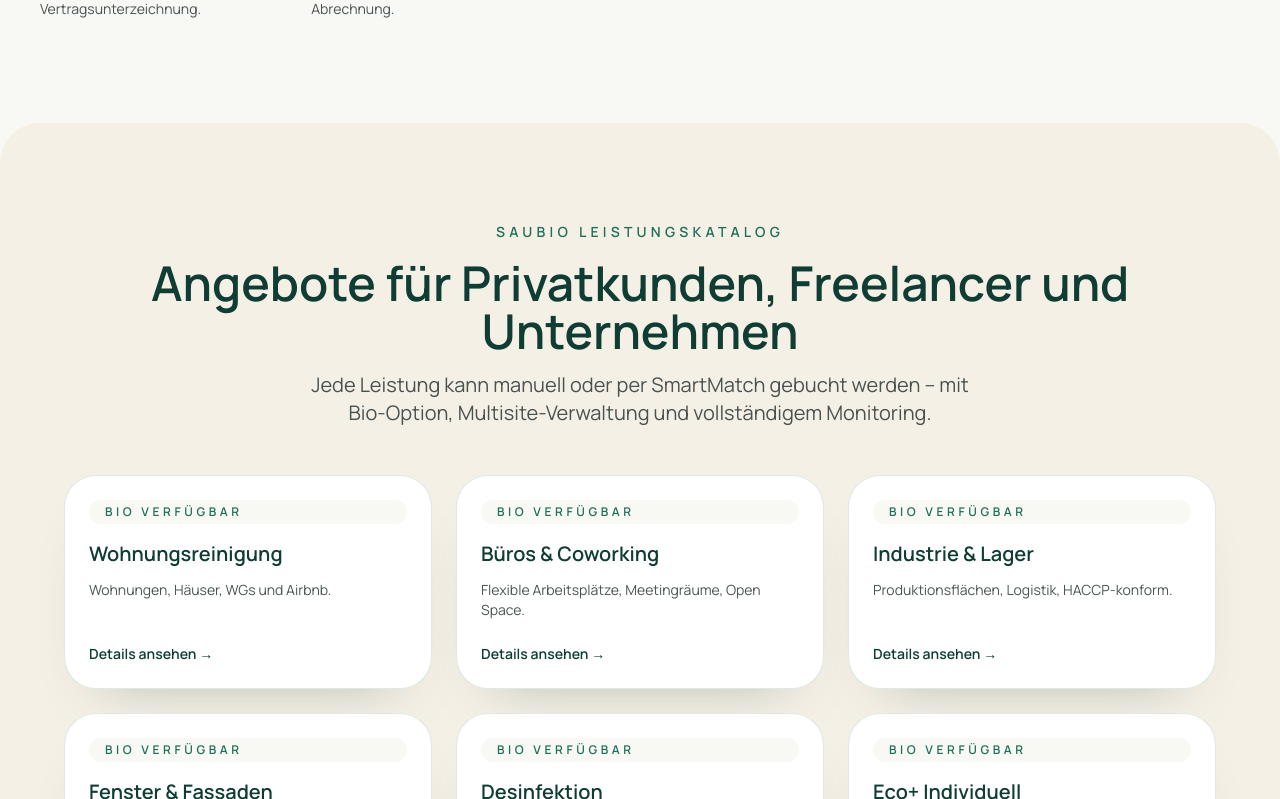
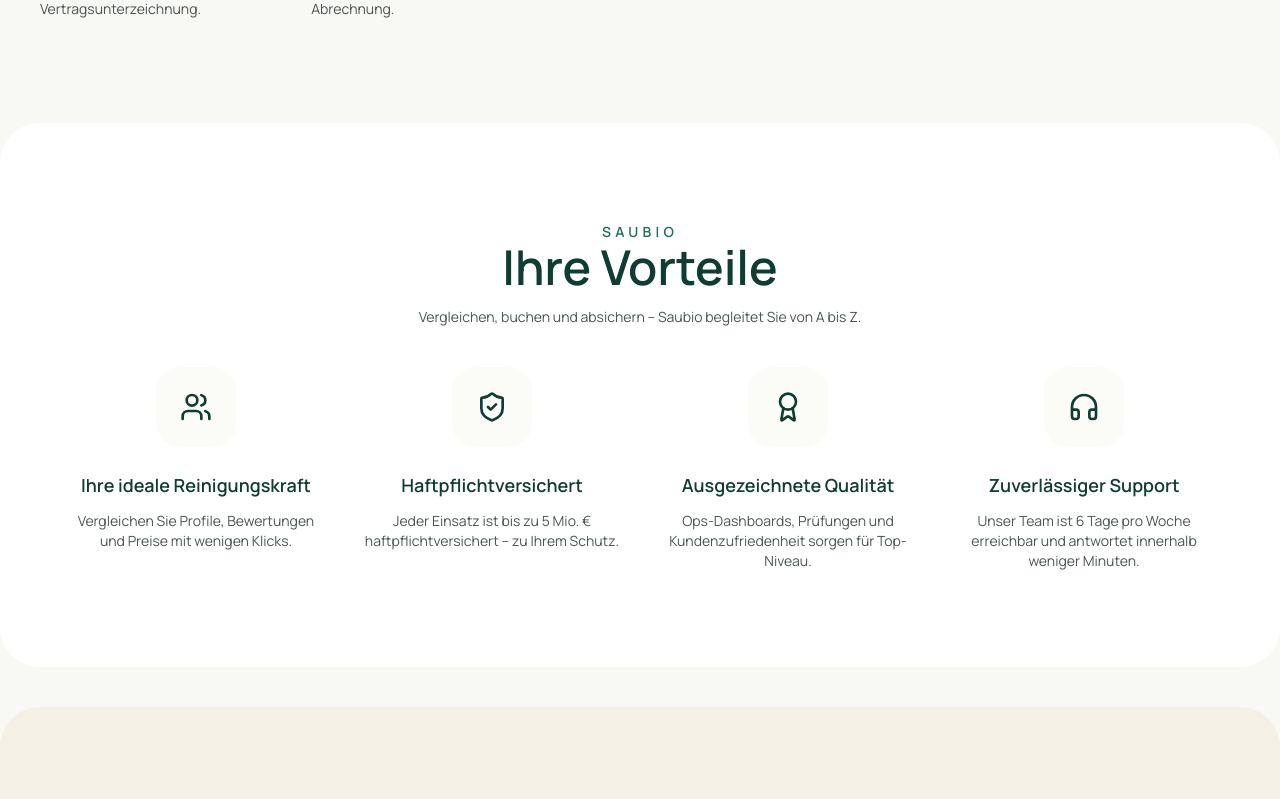
Before and after one commit to princeblack/saubio-frontend, a Next.js app: page / in a window 1280 px wide. Shown: the part 2081-2880 px from the top of the page. Built offline with nearby package versions, Linux system fonts and the light colour scheme; what world-countries would draw is missing.

Commit message:
feat: add benefits section

```diff
--- a/libs/config/src/locales/de/translation.json
+++ b/libs/config/src/locales/de/translation.json
@@ -16,6 +16,27 @@
       "company": "Firmenbereich",
       "admin": "Admin-Console",
       "employee": "Operations-Konsole"
+    }
+  },
+  "benefits": {
+    "heading": "Saubio",
+    "title": "Ihre Vorteile",
+    "description": "Vergleichen, buchen und absichern – Saubio begleitet Sie von A bis Z.",
+    "match": {
+      "title": "Ihre ideale Reinigungskraft",
+      "body": "Vergleichen Sie Profile, Bewertungen und Preise mit wenigen Klicks."
+    },
+    "insured": {
+      "title": "Haftpflichtversichert",
+      "body": "Jeder Einsatz ist bis zu 5 Mio. € haftpflichtversichert – zu Ihrem Schutz."
+    },
+    "quality": {
+      "title": "Ausgezeichnete Qualität",
+      "body": "Ops-Dashboards, Prüfungen und Kundenzufriedenheit sorgen für Top-Niveau."
+    },
+    "support": {
+      "title": "Zuverlässiger Support",
+      "body": "Unser Team ist 6 Tage pro Woche erreichbar und antwortet innerhalb weniger Minuten."
     }
   },
   "promo": {
--- a/libs/config/src/locales/en/translation.json
+++ b/libs/config/src/locales/en/translation.json
@@ -16,6 +16,27 @@
       "company": "Company space",
       "admin": "Admin console",
       "employee": "Operations console"
+    }
+  },
+  "benefits": {
+    "heading": "Saubio",
+    "title": "Your benefits",
+    "description": "Compare, insure and manage your cleaning projects effortlessly.",
+    "match": {
+      "title": "Ideal provider",
+      "body": "Browse profiles, ratings and prices to select the perfect fit."
+    },
+    "insured": {
+      "title": "Insured service",
+      "body": "Every mission is backed by Saubio’s liability coverage up to €5 million."
+    },
+    "quality": {
+      "title": "Trusted quality",
+      "body": "Ops dashboards, audits and satisfaction metrics keep the bar high."
+    },
+    "support": {
+      "title": "Responsive support",
+      "body": "Customer care available 6 days a week via e-mail, phone or WhatsApp."
     }
   },
   "promo": {
--- a/libs/config/src/locales/fr/translation.json
+++ b/libs/config/src/locales/fr/translation.json
@@ -16,6 +16,27 @@
       "company": "Espace entreprise",
       "admin": "Back-office admin",
       "employee": "Console opérations"
+    }
+  },
+  "benefits": {
+    "heading": "Saubio",
+    "title": "Vos avantages",
+    "description": "Comparez, assurez et pilotez votre nettoyage en toute tranquillité.",
+    "match": {
+      "title": "Le bon prestataire",
+      "body": "Comparez profils, notes et tarifs pour retenir l’équipe idéale."
+    },
+    "insured": {
+      "title": "Assurance incluse",
+      "body": "Chaque mission est couverte par notre assurance responsabilité jusqu’à 5 M€."
+    },
+    "quality": {
+      "title": "Qualité reconnue",
+      "body": "Tableau de bord Ops, audits réguliers et indicateurs de satisfaction."
+    },
+    "support": {
+      "title": "Support réactif",
+      "body": "Équipe Saubio disponible 6 j/7 par e-mail, téléphone ou WhatsApp."
     }
   },
   "promo": {
--- a/src/app/page.tsx
+++ b/src/app/page.tsx
@@ -1,5 +1,6 @@
 import {
   AboutSection,
+  BenefitsSection,
   FinalCta,
   HeroSection,
   HowItWorks,
@@ -21,6 +22,7 @@
         <HeroSection />
         <HowItWorks />
         <AboutSection />
+        <BenefitsSection />
         <ServiceGrid />
         <MatchingModes />
         <Testimonials />
--- /dev/null
+++ b/src/components/landing/BenefitsSection.tsx
@@ -0,0 +1,37 @@
+'use client';
+
+import { SectionContainer, SectionHeading, SectionTitle } from '@saubio/ui';
+import { useTranslation } from 'react-i18next';
+import { Award, Headphones, ShieldCheck, Users } from 'lucide-react';
+
+const benefits = [
+  { icon: Users, titleKey: 'benefits.match.title', bodyKey: 'benefits.match.body' },
+  { icon: ShieldCheck, titleKey: 'benefits.insured.title', bodyKey: 'benefits.insured.body' },
+  { icon: Award, titleKey: 'benefits.quality.title', bodyKey: 'benefits.quality.body' },
+  { icon: Headphones, titleKey: 'benefits.support.title', bodyKey: 'benefits.support.body' },
+];
+
+export function BenefitsSection() {
+  const { t } = useTranslation();
+
+  return (
+    <SectionContainer as="section" padding="spacious" className="rounded-5xl bg-white" id="benefits">
+      <div className="text-center">
+        <SectionHeading>{t('benefits.heading')}</SectionHeading>
+        <SectionTitle align="center">{t('benefits.title')}</SectionTitle>
+        <p className="mt-4 text-sm text-saubio-slate/80">{t('benefits.description')}</p>
+      </div>
+      <div className="mt-10 grid gap-8 sm:grid-cols-2 lg:grid-cols-4">
+        {benefits.map(({ icon: Icon, titleKey, bodyKey }) => (
+          <article key={titleKey} className="text-center">
+            <div className="mx-auto flex h-20 w-20 items-center justify-center rounded-3xl bg-saubio-mist/60">
+              <Icon className="h-8 w-8 text-saubio-forest" />
+            </div>
+            <h3 className="mt-6 text-lg font-semibold text-saubio-forest">{t(titleKey)}</h3>
+            <p className="mt-3 text-sm text-saubio-slate/80">{t(bodyKey)}</p>
+          </article>
+        ))}
+      </div>
+    </SectionContainer>
+  );
+}
--- a/src/components/landing/index.ts
+++ b/src/components/landing/index.ts
@@ -1,4 +1,5 @@
 export { AboutSection } from './AboutSection';
+export { BenefitsSection } from './BenefitsSection';
 export { ConfiguratorPreview } from './ConfiguratorPreview';
 export { EcoHighlight } from './EcoHighlight';
 export { FinalCta } from './FinalCta';
```
